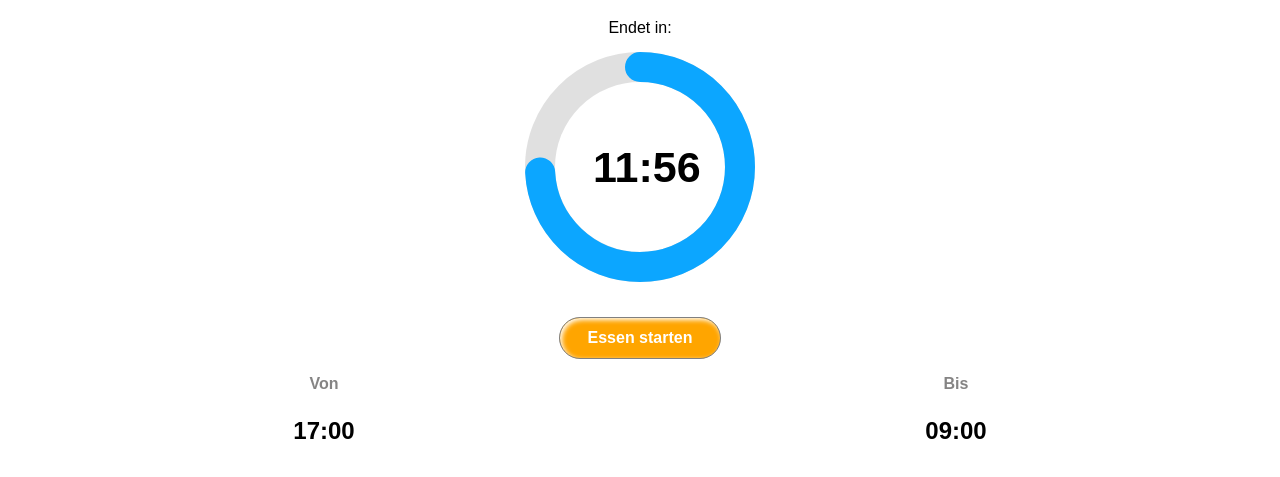
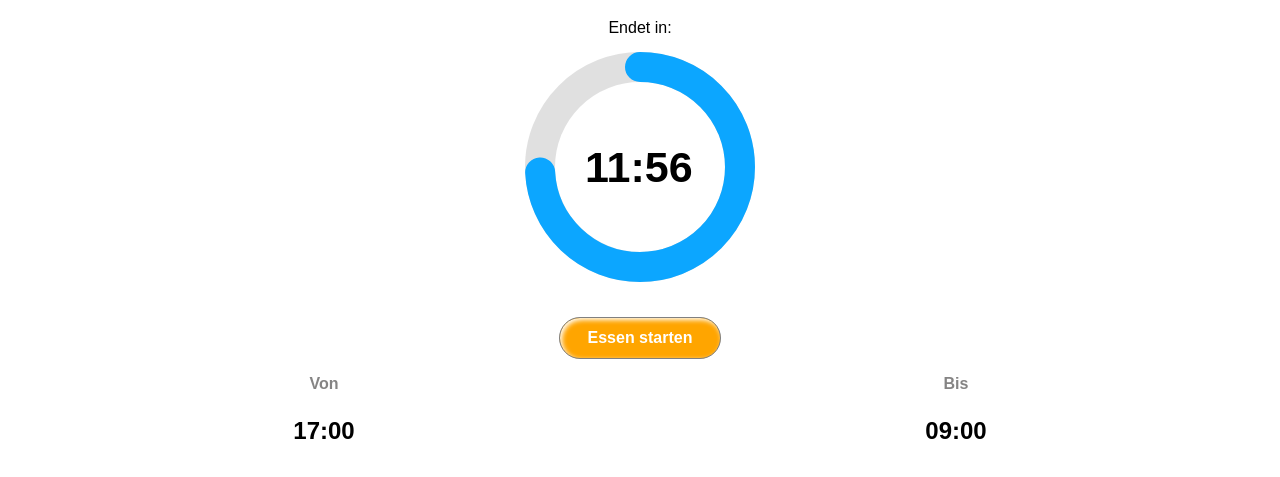
Before and after one commit to DanielVierh/intervallfasten24, a website: page index.html in a window 1280 px wide. Shown: the part 121-598 px from the top of the page. Drawn offline with Linux system fonts and the light colour scheme.

Commit message:
Zeitlabel justiert

```diff
--- a/index.html
+++ b/index.html
@@ -85,7 +85,7 @@
         <div class="circleContainer" id="circleAnimationArea">
             <svg width="250" height="250">
                 <circle r="100" cx="125" cy="125" class="track"></circle>
-                <text x="78" y="140" class="percentText" id="lblTimer">00:00</text>
+                <text x="70" y="140" class="percentText" id="lblTimer">00:00</text>
                 <!-- <text x="78" y="140" class="percentText" id="txtPercent">99.9%</text> -->
                 <circle r="100" cx="125" cy="125" class="progress"></circle>
             </svg>
```
